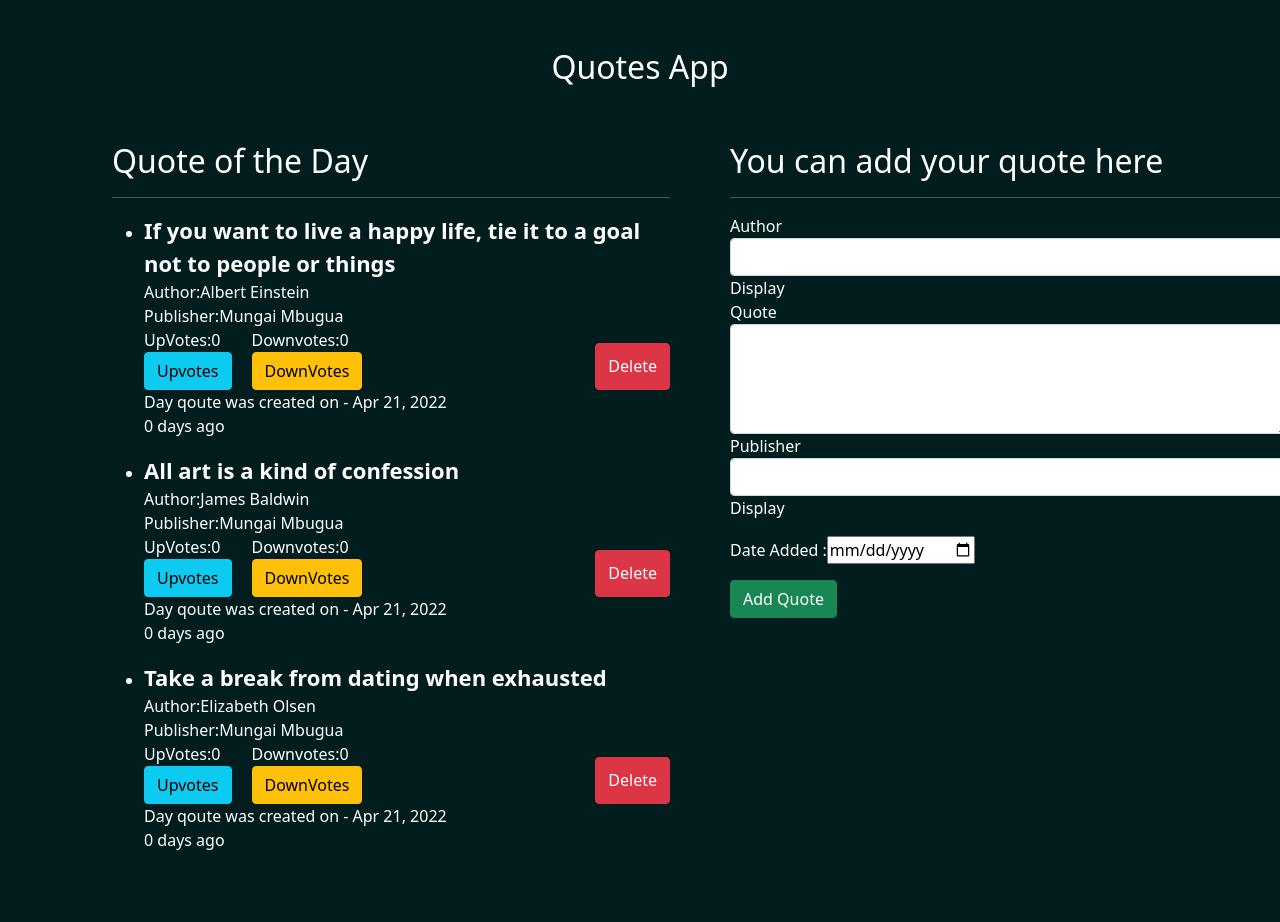
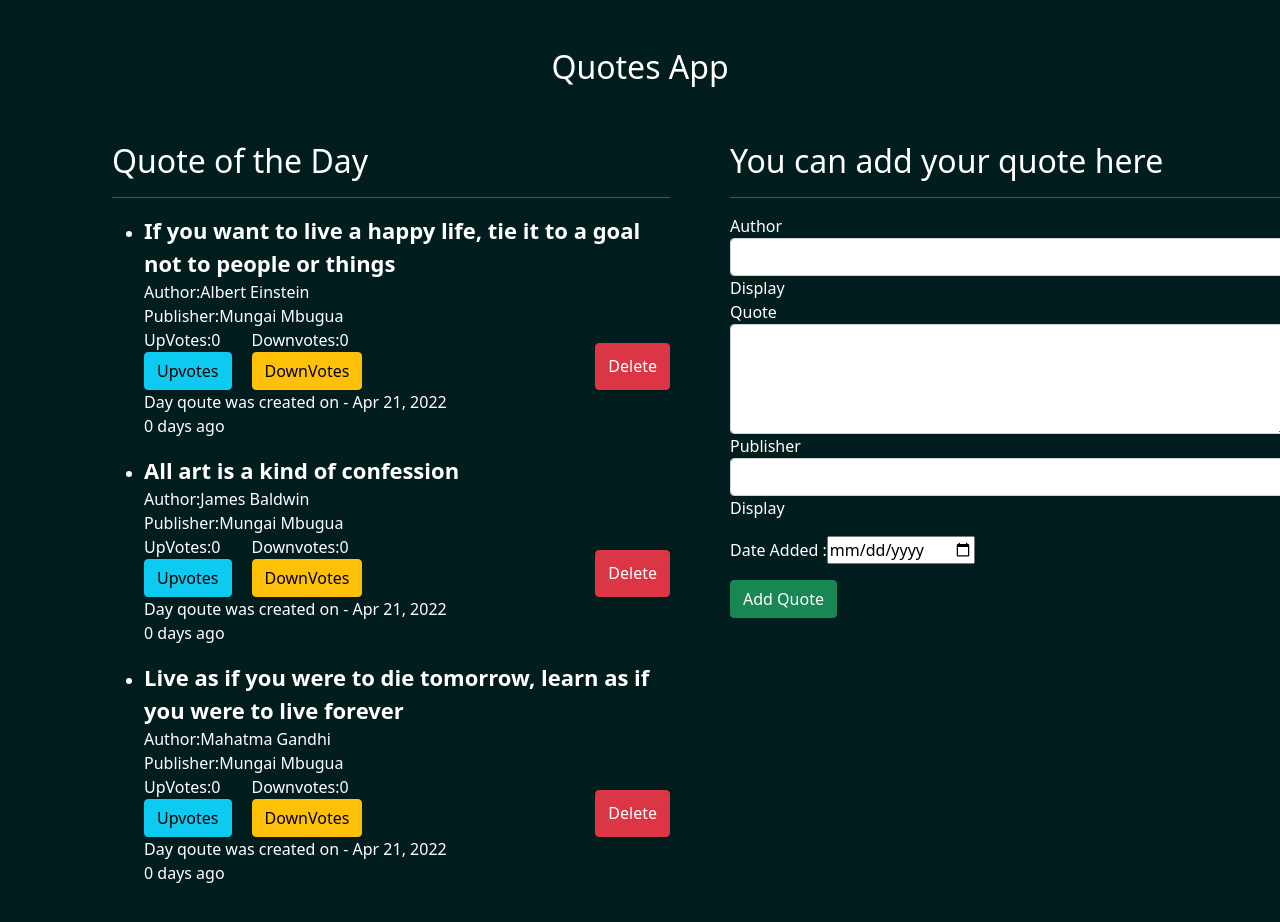
Before and after one commit to munga114/deepquotes, an Angular app: page / in a window 1280 px wide. Shown: the top 922 px of the page. Built offline with nearby package versions, Linux system fonts and the light colour scheme.

Commit message:
edit new Quote3

```diff
--- a/src/app/quotes/quotes.component.ts
+++ b/src/app/quotes/quotes.component.ts
@@ -12,7 +12,7 @@ export class QuotesComponent implements OnInit {
   quotes:Quote[]=[
     new Quote(1,'Mungai Mbugua','If you want to live a happy life, tie it to a goal not to people or things','Albert Einstein',0,0,new Date()),
     new Quote(2,'Mungai Mbugua','All art is a kind of confession','James Baldwin',9,0,new Date()),
-    new Quote(3,'Mungai Mbugua','Take a break from dating when exhausted','Elizabeth Olsen',0,0,new Date())
+    new Quote(3,'Mungai Mbugua','Live as if you were to die tomorrow, learn as if you were to live forever','Mahatma Gandhi',0,0,new Date())
   ]
   addNewQuote(quotes:any){
     let quoteLength = this.quotes.length;
```
